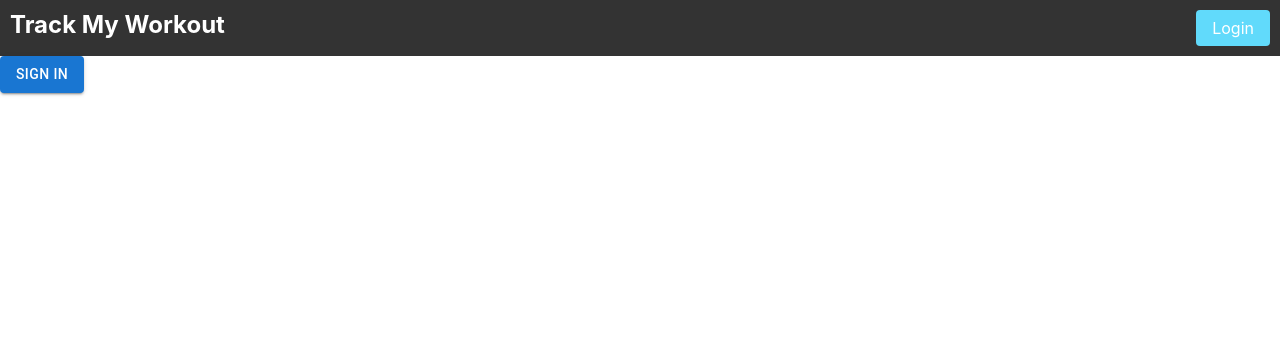
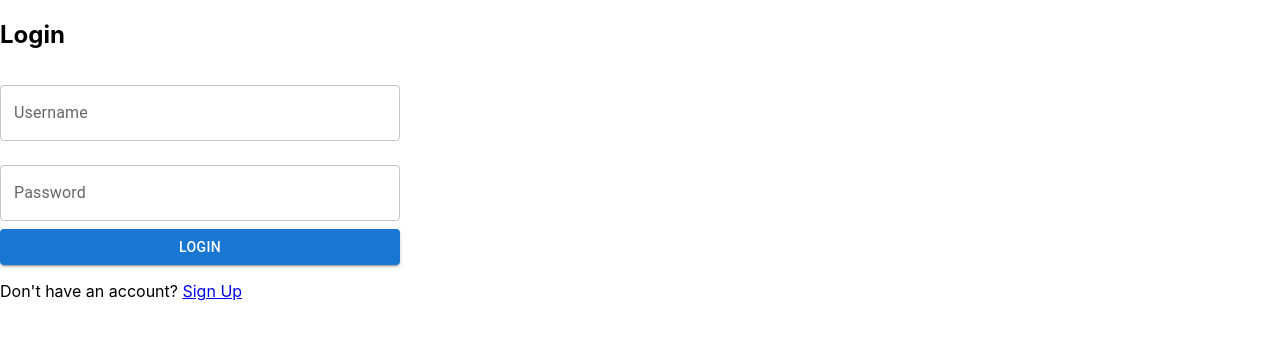
Before and after one commit to StoicNeutron/TrackMyWorkout_WebApp, a React (Create React App) app: page /auth in a window 1280 px wide. Shown: the top 340 px of the page. Built offline with nearby package versions, Linux system fonts and the light colour scheme.

Commit message:
redo nav and add auth page

```diff
--- a/package.json
+++ b/package.json
@@ -11,6 +11,7 @@
     "@testing-library/user-event": "^13.5.0",
     "react": "^18.2.0",
     "react-dom": "^18.2.0",
+    "react-router-dom": "^6.21.1",
     "react-scripts": "5.0.1",
     "web-vitals": "^2.1.4"
   },
--- a/src/App.js
+++ b/src/App.js
@@ -1,14 +1,17 @@
-import "./components/NavBar";
-import Navbar from './components/NavBar';
-import Button from '@mui/material/Button';
+import React from 'react';
+import { BrowserRouter as Router, Route, Routes } from 'react-router-dom';
+import AuthPage from "./AuthPage";
+import LandingPage from './LandingPage';
 
-function App() {
+const App = () => {
   return (
-    <div>
-      <Navbar/>
-      <Button variant="contained">Sign In</Button>
-    </div>
+    <Router>
+      <Routes>
+        <Route path="/auth" element={<AuthPage />} />
+        <Route path="/" element={<LandingPage />} />
+      </Routes>
+    </Router>
   );
-}
+};
 
 export default App;
--- /dev/null
+++ b/src/AuthPage.js
@@ -0,0 +1,57 @@
+import React, { useState } from 'react';
+import { Link } from 'react-router-dom';
+import TextField from '@mui/material/TextField';
+import Button from '@mui/material/Button';
+
+const Login = ({ onToggle }) => {
+  return (
+    <div>
+      <h2>Login</h2>
+      <form style={{ width: '400px'}}>
+        <TextField label="Username" variant="outlined" margin="normal" fullWidth />
+        <TextField label="Password" type="password" variant="outlined" margin="normal" fullWidth />
+        <Button variant="contained" color="primary" fullWidth>
+          Login
+        </Button>
+      </form>
+      <p>
+        Don't have an account? <Link to="#" onClick={onToggle}>Sign Up</Link>
+      </p>
+    </div>
+  );
+};
+
+const SignUp = ({ onToggle }) => {
+  return (
+    <div>
+      <h2>Sign Up</h2>
+      <form style={{ width: '400px' }}>
+        <TextField label="Username" variant="outlined" margin="normal" fullWidth />
+        <TextField label="Email" type="email" variant="outlined" margin="normal" fullWidth />
+        <TextField label="Password" type="password" variant="outlined" margin="normal" fullWidth />
+        <Button variant="contained" color="primary" fullWidth>
+          Sign Up
+        </Button>
+      </form>
+      <p>
+        Already have an account? <Link to="#" onClick={onToggle}>Login</Link>
+      </p>
+    </div>
+  );
+};
+
+const AuthPage = () => {
+  const [isLogin, setIsLogin] = useState(true);
+
+  const handleToggle = () => {
+    setIsLogin(!isLogin);
+  };
+
+  return (
+    <div>
+      {isLogin ? <Login onToggle={handleToggle} /> : <SignUp onToggle={handleToggle} />}
+    </div>
+  );
+};
+
+export default AuthPage;
--- /dev/null
+++ b/src/LandingPage.js
@@ -0,0 +1,12 @@
+import React from 'react';
+import Navbar from './components/NavBar';
+
+const LandingPage = () => {
+  return (
+    <div>
+      <Navbar/>
+    </div>
+  );
+};
+
+export default LandingPage;
--- a/src/components/NavBar.js
+++ b/src/components/NavBar.js
@@ -1,33 +1,20 @@
 import React from 'react';
+import AppBar from '@mui/material/AppBar';
+import Toolbar from '@mui/material/Toolbar';
+import Button from '@mui/material/Button';
+import { Link } from 'react-router-dom';
 
-const NavBar = () => {
+const Navbar = () => {
   return (
-    <nav style={styles.navBar}>
-      <div style={styles.brand}>Track My Workout</div>
-      <div style={styles.loginButton}>Login</div>
-    </nav>
+    <AppBar position="static" style={{ backgroundColor: 'transparent', boxShadow: 'none' }}>
+      <Toolbar>
+        <div style={{ flexGrow: 1 }}></div>
+        <Link to="/auth">
+          <Button variant="contained">Sign In</Button>
+        </Link>
+      </Toolbar>
+    </AppBar>
   );
 };
 
-const styles = {
-  navBar: {
-    display: 'flex',
-    justifyContent: 'space-between',
-    padding: '10px',
-    backgroundColor: '#333',
-    color: '#fff',
-  },
-  brand: {
-    fontSize: '1.5rem',
-    fontWeight: 'bold',
-  },
-  loginButton: {
-    cursor: 'pointer',
-    padding: '8px 16px',
-    backgroundColor: '#61dafb',
-    color: '#fff',
-    borderRadius: '4px',
-  },
-};
-
-export default NavBar;
+export default Navbar;
--- a/src/index.js
+++ b/src/index.js
@@ -1,13 +1,13 @@
 import React from 'react';
 import ReactDOM from 'react-dom/client';
 import './index.css';
-import App from './App';
+import LandingPage from './App';
 import reportWebVitals from './reportWebVitals';
 
 const root = ReactDOM.createRoot(document.getElementById('root'));
 root.render(
   <React.StrictMode>
-    <App />
+    <LandingPage />
   </React.StrictMode>
 );
 
```
Also changed, not shown: 2 other files (tests, documents, lock files or other folders).
